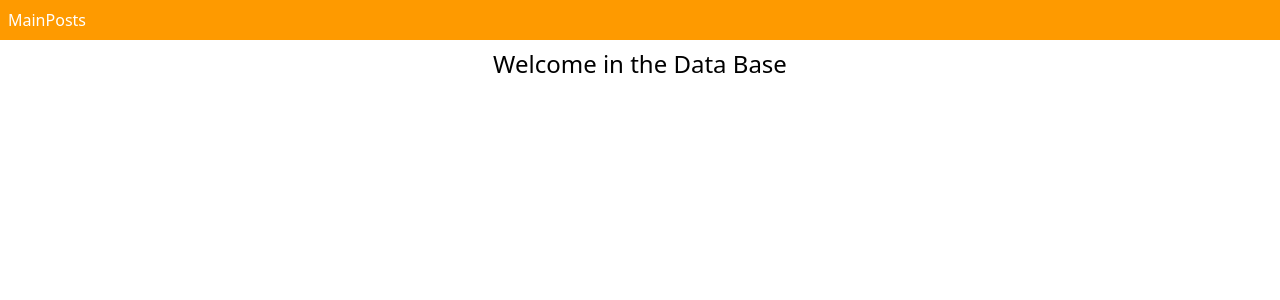
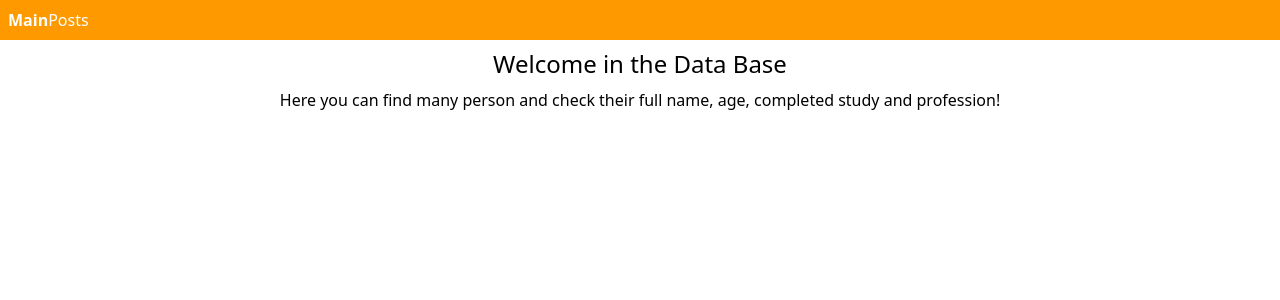
Before and after one commit to mSajewiczz/routing-app, a React (Vite) app: page / in a window 1280 px wide. Shown: the top 300 px of the page. Built offline with nearby package versions, Linux system fonts and the light colour scheme.

Commit message:
Modified few modules

```diff
--- a/src/routes/__root.tsx
+++ b/src/routes/__root.tsx
@@ -1,11 +1,16 @@
 import NavBar from '@/components/NavBar/NavBar'
-import { Outlet, createRootRoute } from '@tanstack/react-router'
+import { Outlet, createRootRoute, Link } from '@tanstack/react-router'
 import { TanStackRouterDevtools } from '@tanstack/react-router-devtools'
 
 export const Route = createRootRoute({
   component: () => (
     <>
-      <NavBar />
+    <nav className="bg-amber-500 p-2">
+          <div className="flex">
+            <Link to="/" className="text-white hover:underline [&.active]:font-bold">Main</Link>
+            <Link to="/Posts" className="text-white hover:underline [&.active]:font-bold">Posts</Link>
+          </div>
+        </nav>
       <Outlet />
       <TanStackRouterDevtools />
     </>
--- a/src/routes/index.tsx
+++ b/src/routes/index.tsx
@@ -8,8 +8,9 @@ export const Route = createFileRoute("/")({
 
 function App() {
 	return (
-		<div className="flex justify-center">
+		<div className="flex justify-center flex-col items-center">
 			<h1 className="text-2xl p-2">Welcome in the Data Base</h1>
+			<p>Here you can find many person and check their full name, age, completed study and profession!</p>
 		</div>
 	);
 }
```
